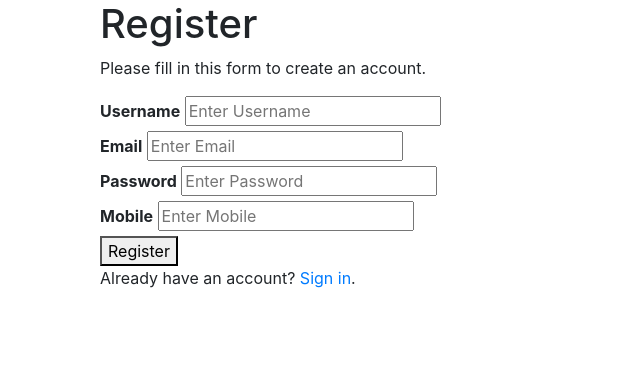
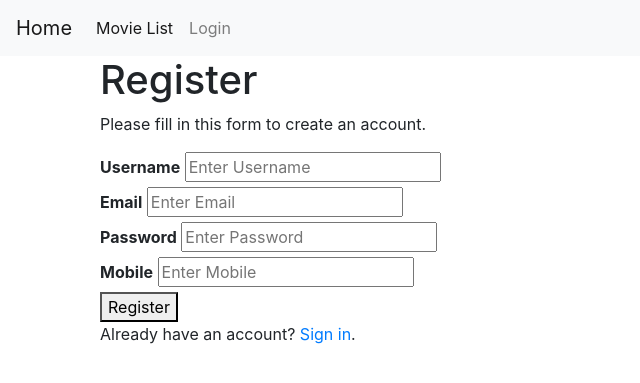
Before and after one commit to sanjeevareddy91/django-8am-2023, a Django app: page / in a window 1280 px wide. Shown: the top 383 px of the page, without its empty margins (0-640 px from the left). Run offline with Django 4.2, Linux system fonts and the light colour scheme; some libraries are stand-ins or nearby versions.

Commit message:
25-01 Updated Files

```diff
--- a/filmapp/templates/base.html
+++ b/filmapp/templates/base.html
@@ -6,9 +6,39 @@
   <link rel="stylesheet" href="https://stackpath.bootstrapcdn.com/bootstrap/4.1.3/css/bootstrap.min.css" integrity="sha384-MCw98/SFnGE8fJT3GXwEOngsV7Zt27NXFoaoApmYm81iuXoPkFOJwJ8ERdknLPMO" crossorigin="anonymous">
 </head>
 <body>
+  <nav class="navbar navbar-expand-lg navbar-light bg-light">
+    <a class="navbar-brand" href="{% url 'register' %}">Home</a>
+    <button class="navbar-toggler" type="button" data-toggle="collapse" data-target="#navbarSupportedContent" aria-controls="navbarSupportedContent" aria-expanded="false" aria-label="Toggle navigation">
+      <span class="navbar-toggler-icon"></span>
+    </button>
+
+    <div class="collapse navbar-collapse" id="navbarSupportedContent">
+      <ul class="navbar-nav mr-auto">
+        <li class="nav-item active">
+          <a class="nav-link" href="{% url 'movie_list' %}">Movie List <span class="sr-only">(current)</span></a>
+        </li>
+        {% if request.user.is_authenticated %}
+          <li class="nav-item">
+            <a class="nav-link" href="{% url 'logout_user' %}">Logout</a>
+          </li>
+        {% else %}
+          <li class="nav-item">
+            <a class="nav-link" href="{% url 'login_user' %}">Login</a>
+          </li>
+        {% endif %}
+      </ul>
+    </div>
+  </nav>
   <div class="container">
+    {% include 'message_info.html' %}
     {% block content %}
     {% endblock %}
   </div>
 </body>
+<script>
+  var message_tag = document.getElementById('message_check')
+  setTimeout(function(){
+    message_tag.style.display = 'none'
+  },3000)
+</script>
 </html>
--- /dev/null
+++ b/filmapp/templates/message_info.html
@@ -0,0 +1,7 @@
+{% for message in messages %}
+  <div class="alert {{ message.tags }} alert-dismissible" role="alert" id="message_check">
+    <button type="button" class="close" data-dismiss="alert" aria-label="Close">
+    </button>
+    {{ message }}
+  </div>
+{% endfor %}
--- a/filmapp/templates/movie_list.html
+++ b/filmapp/templates/movie_list.html
@@ -1,5 +1,9 @@
+{% extends 'base.html' %}
+
+{% block content %}
 <h4>Movie List</h4>
 
 {% for ele in data %}
     <a href="{% url 'movie_data' ele.id %}">{{ele.movie_name}}</a><br>
 {% endfor %}
+{% endblock %}
--- a/filmapp/templates/register.html
+++ b/filmapp/templates/register.html
@@ -25,7 +25,7 @@
     </div>
 
     <div class="container signin">
-      <p>Already have an account? <a href="#">Sign in</a>.</p>
+      <p>Already have an account? <a href="{% url 'login_user' %}">Sign in</a>.</p>
     </div>
   </form>
 {% endblock %}
--- a/filmapp/urls.py
+++ b/filmapp/urls.py
@@ -27,6 +27,9 @@ urlpatterns = [
     path('movie_delete/<id>',views.movie_delete,name="movie_delete"),
     path('movie_modelform/',views.movie_modelform,name='movie_modelform'),
     path('movie_form/',views.movie_form,name='movie_form'),
-    path('people_add/',views.people_add,name="people_add")
+    path('people_add/',views.people_add,name="people_add"),
+    path('login',views.login_user,name="login_user"),
+    path('user_details/<id>',views.user_data,name="user_data"),
+    path('logout/',views.logout_user,name="logout_user")
 
 ]
--- a/filmapp/views.py
+++ b/filmapp/views.py
@@ -3,6 +3,13 @@ from django.http import HttpResponse
 from .models import *
 from .forms import MovieModelForm,MovieForm,PeopleModelForm
 from django.contrib.auth.models import User
+from django.core.mail import send_mail
+from django.conf import settings
+import sendgrid
+import os
+from sendgrid.helpers.mail import Mail, Email, To, Content
+from django.contrib import messages
+from django.contrib.auth import authenticate,login,logout
 # Create your views here.
 
 
@@ -23,10 +30,14 @@ def register(request):
         email = request.POST['email']
         password = request.POST['password']
         mobile = request.POST['mobile']
-        data = User(username=username,email=email,is_staff=True)
-        data.set_password(password)
-        data.save()
-        Register_User.objects.create(user_data=data,mobile=mobile)
+        # data = User(username=username,email=email,is_staff=True)
+        # data.set_password(password)
+        # data.save()
+        # Register_User.objects.create(user_data=data,mobile=mobile)
+
+        # import pdb;pdb.set_trace()
+        # send_mail(subject='Registration Confirmation',message="Thanks for the registration. You are successfully registered in Filmindustry application.",from_email='sanjeevasimply@gmail.com',recipient_list=[email])
+        messages.success(request,'Registration is successful and email sent')
     return render(request,'register.html')
 
 
@@ -117,7 +128,7 @@ def movie_modelform(request):
             # actors_info = People.objects.get(id=request.POST['actors'])
             # producers_info = People.objects.get(id=request.POST['producer'])
             # directors_info = People.objects.get(id=request.POST['director'])
-            import pdb;pdb.set_trace()
+            # import pdb;pdb.set_trace()
             actors_info = People.objects.filter(id__in=request.POST.getlist('actors'))
             producers_info = People.objects.filter(id__in=request.POST.getlist('producer'))
             directors_info = People.objects.filter(id__in=request.POST.getlist('director'))
@@ -162,3 +173,27 @@ def people_add(request):
             # form.save()
             return HttpResponse("People Model Form Data saved!")
     return render(request,'people_modelform.html',{'form':form})
+
+def login_user(request):
+    if request.method == "POST":
+        username = request.POST['username']
+        password = request.POST['password']
+        user_check = authenticate(username=username,password=password)
+        if user_check:
+            login(request,user_check)
+            messages.success(request,user_check.username+" Logged In successfully")
+            return redirect('user_data',user_check.id)
+        else:
+            messages.error(request,"Invalid credentials")
+    return render(request,'login.html')
+
+def user_data(request,id):
+    id_info = User.objects.get(id=id)
+    data = Register_User.objects.get(user_data=id_info)
+    return render(request,'user_data.html',{'data':data})
+
+def logout_user(request):
+    # print(request.user)
+    logout(request)
+    messages.success(request,'Logged Out Successfully')
+    return redirect('login_user')
```
Also changed, not shown: FilmIndustry/settings.py (+19 -0 lines), filmapp/templates/login.html (added, +19 -0 lines), filmapp/templates/user_data.html (added, +9 -0 lines).
